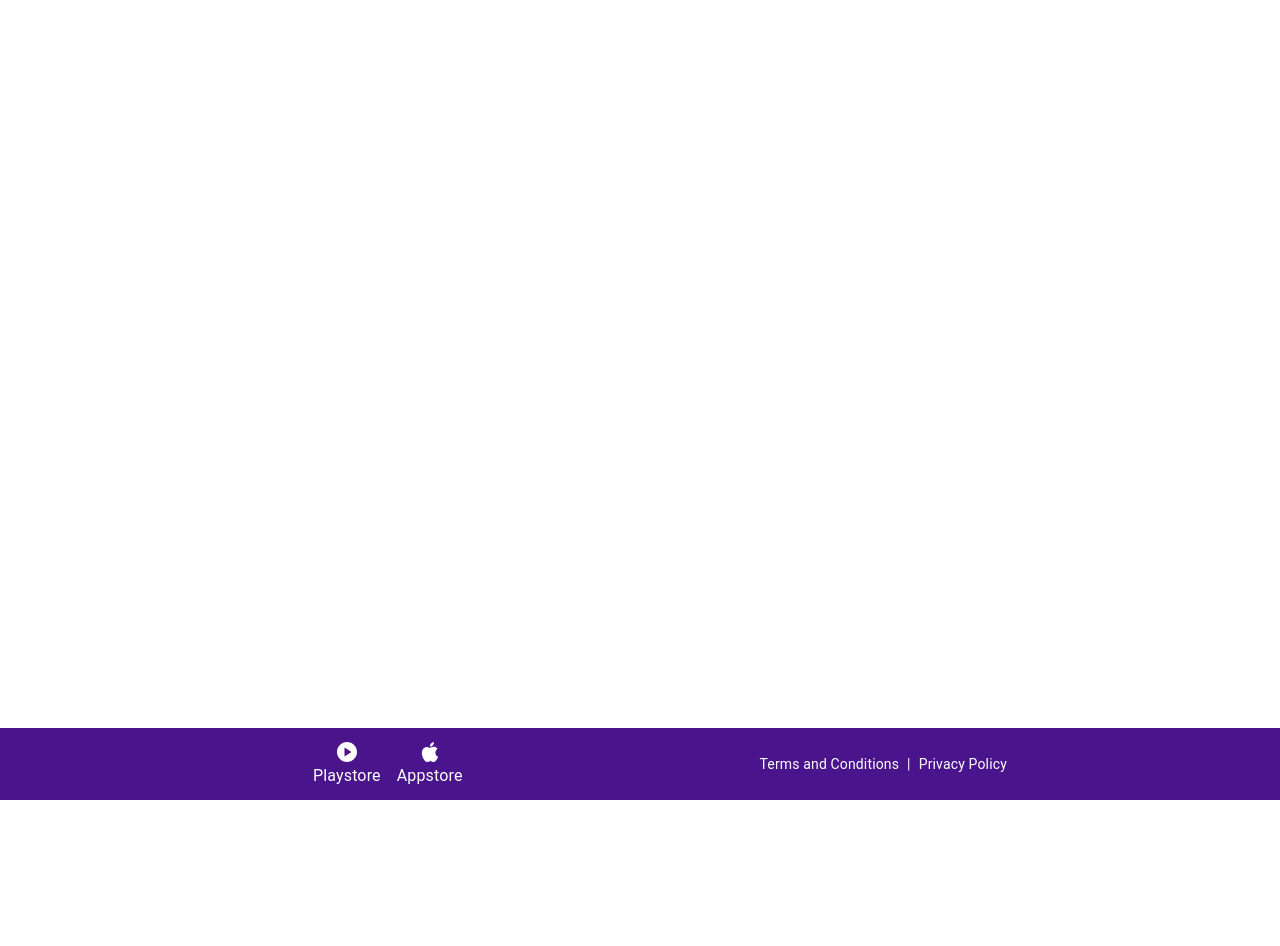
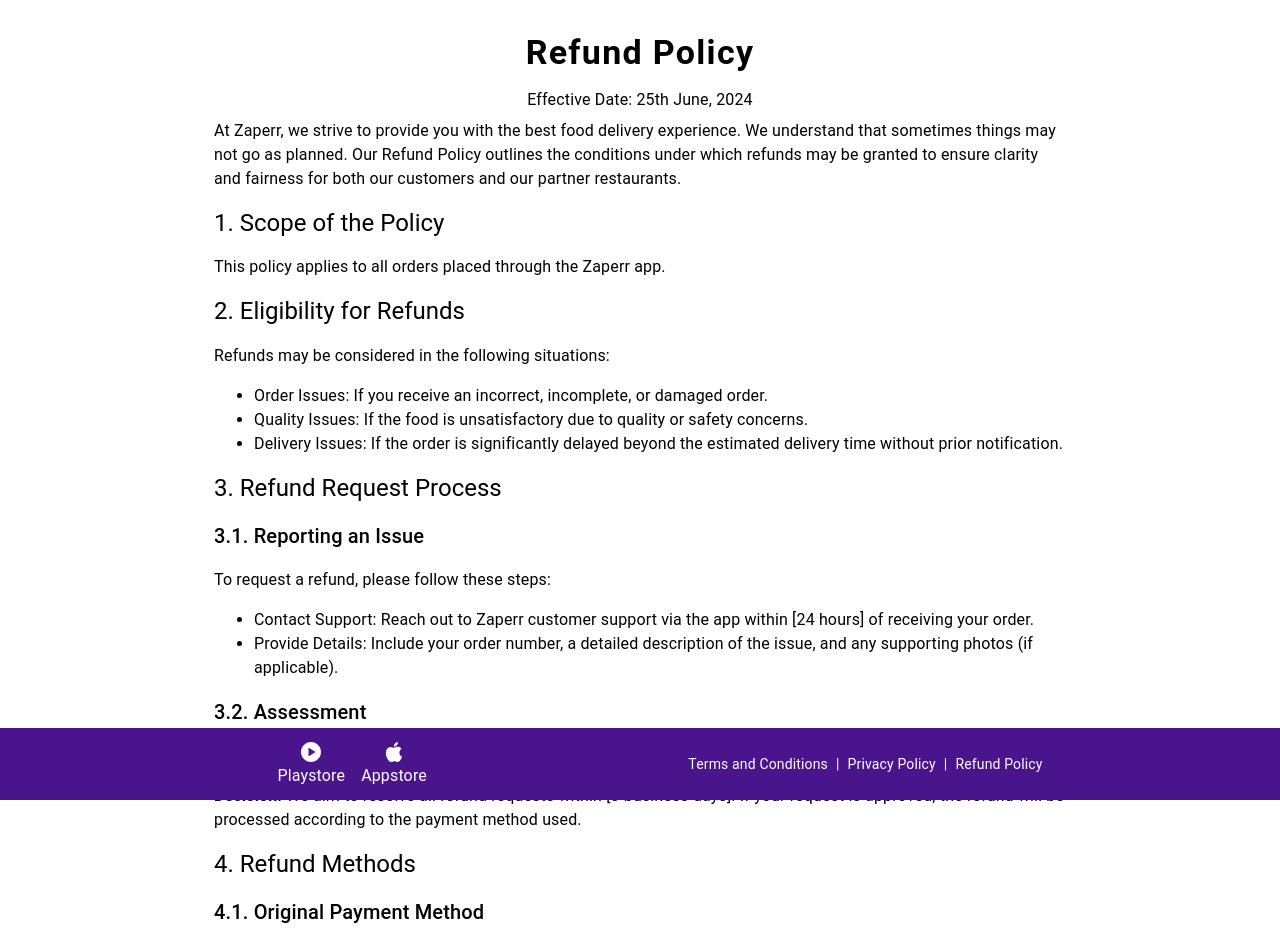
Before and after one commit to PriyomSaha/zaperr-customer-static, a React (Create React App) app: page /refund-policy in a window 1280 px wide. Shown: the top 946 px of the page. Before the commit the page ends 800 px from the top, so only its background shows below. Built offline with nearby package versions, Linux system fonts and the light colour scheme; a web font is replaced by a local one.

Commit message:
Logo , Refund policy

```diff
--- a/src/App.css
+++ b/src/App.css
@@ -23,3 +23,15 @@
   height: 50px;
   /* Adjust according to your footer height */
 }
+.image-container {
+  display: flex;
+  justify-content: center;
+  align-items: center;
+}
+
+.centered-image {
+  max-width: 50%;
+  /* Ensures the image fits within its container */
+  height: auto;
+  /* Maintains the aspect ratio */
+}
--- a/src/App.js
+++ b/src/App.js
@@ -9,6 +9,7 @@
   import("./Components/TermsAndConditions")
 );
 const PrivacyPolicy = lazy(() => import("./Components/PrivacyPolicy"));
+const RefundPolicy = lazy(() => import("./Components/RefundPolicy"));
 
 function App() {
   return (
@@ -19,6 +20,7 @@
           <Route path="/" element={<Body />} />
           <Route path="/terms&condition" element={<TermsAndConditions />} />
           <Route path="/privacy-policy" element={<PrivacyPolicy />} />
+          <Route path="/refund-policy" element={<RefundPolicy />} />
         </Routes>
       </Suspense>
       <Footer />
--- a/src/Components/Body.js
+++ b/src/Components/Body.js
@@ -8,6 +8,7 @@
   useMediaQuery,
 } from "@mui/material";
 import { useTheme } from "@mui/material/styles";
+import Logo from "../Logo.png";
 
 const Body = () => {
   const theme = useTheme();
@@ -24,7 +25,7 @@
     >
       <Box
         sx={{
-          backgroundColor: "#4a148c",
+          backgroundColor: "#280157",
           color: "white",
           p: 4,
           display: "flex",
@@ -35,7 +36,7 @@
           textAlign: "center",
         }}
       >
-        <Typography
+        {/* <Typography
           variant="h2"
           sx={{
             fontFamily: "Poppins, sans-serif",
@@ -46,7 +47,10 @@
           }}
         >
           Zaperr
-        </Typography>
+        </Typography> */}
+        <Box className="image-container" mb={3}>
+          <img src={Logo} alt="logo" className="centered-image" />
+        </Box>
         <Typography
           variant="h4"
           sx={{
--- a/src/Components/Footer.js
+++ b/src/Components/Footer.js
@@ -21,6 +21,7 @@
         display: "flex",
         alignItems: "center",
         justifyContent: "space-evenly",
+        flexDirection: isSmallScreen ? "column" : "row",
         height: isSmallScreen ? "auto" : "5vh",
         position: "fixed",
         bottom: 0,
@@ -33,6 +34,7 @@
           display: "flex",
           alignItems: "center",
           justifyContent: "center",
+          mb: isSmallScreen ? 2 : 0,
         }}
       >
         <IconButton color="inherit">
@@ -70,7 +72,11 @@
       >
         <Typography
           variant="body2"
-          sx={{ textDecoration: "none", color: "inherit" }}
+          sx={{
+            textDecoration: "none",
+            color: "inherit",
+            mb: isSmallScreen ? 1 : 0,
+          }}
         >
           <RouterLink
             to="/terms&condition"
@@ -79,7 +85,29 @@
             Terms and Conditions
           </RouterLink>
         </Typography>
-
+        {!isSmallScreen && (
+          <Typography variant="body2" sx={{ mx: 1 }}>
+            |
+          </Typography>
+        )}
+        <Typography
+          variant="body2"
+          sx={{
+            textDecoration: "none",
+            color: "inherit",
+            mb: isSmallScreen ? 1 : 0,
+          }}
+        >
+          <RouterLink
+            to="/privacy-policy"
+            style={{
+              textDecoration: "none",
+              color: "inherit",
+            }}
+          >
+            Privacy Policy
+          </RouterLink>
+        </Typography>
         {!isSmallScreen && (
           <Typography variant="body2" sx={{ mx: 1 }}>
             |
@@ -87,10 +115,10 @@
         )}
         <Typography variant="body2">
           <RouterLink
-            to="/privacy-policy"
+            to="/refund-policy"
             style={{ textDecoration: "none", color: "inherit" }}
           >
-            Privacy Policy
+            Refund Policy
           </RouterLink>
         </Typography>
       </Box>
--- a/src/Components/PrivacyPolicy.js
+++ b/src/Components/PrivacyPolicy.js
@@ -1,9 +1,15 @@
 import React from "react";
 import { Typography, Container, Box } from "@mui/material";
-
+import useMediaQuery from "@mui/material/useMediaQuery";
+import { useTheme } from "@mui/material/styles";
 function PrivacyPolicy() {
+  const theme = useTheme();
+  const isSmallScreen = useMediaQuery(theme.breakpoints.down("sm"));
   return (
-    <Container maxWidth="md" sx={{ paddingBottom: "20vh" }}>
+    <Container
+      maxWidth="md"
+      sx={{ paddingBottom: isSmallScreen ? "50vh" : "20vh" }}
+    >
       <Box sx={{ fontFamily: "Poppins, sans-serif", mt: 4 }}>
         <Typography
           variant="h4"
--- /dev/null
+++ b/src/Components/RefundPolicy.js
@@ -0,0 +1,169 @@
+import React from "react";
+import { Typography, Container, Box } from "@mui/material";
+import useMediaQuery from "@mui/material/useMediaQuery";
+import { useTheme } from "@mui/material/styles";
+
+function RefundPolicy() {
+  const theme = useTheme();
+  const isSmallScreen = useMediaQuery(theme.breakpoints.down("sm"));
+  return (
+    <Container
+      maxWidth="md"
+      sx={{ paddingBottom: isSmallScreen ? "50vh" : "20vh" }}
+    >
+      <Box sx={{ fontFamily: "Poppins, sans-serif", mt: 4 }}>
+        <Typography
+          variant="h4"
+          gutterBottom
+          align="center"
+          fontWeight={700}
+          letterSpacing={1.3}
+        >
+          Refund Policy
+        </Typography>
+        <Typography variant="subtitle1" gutterBottom align="center">
+          Effective Date: 25th June, 2024
+        </Typography>
+        <Typography variant="body1" paragraph>
+          At Zaperr, we strive to provide you with the best food delivery
+          experience. We understand that sometimes things may not go as planned.
+          Our Refund Policy outlines the conditions under which refunds may be
+          granted to ensure clarity and fairness for both our customers and our
+          partner restaurants.
+        </Typography>
+        <Typography variant="h5" paragraph>
+          1. Scope of the Policy
+        </Typography>
+        <Typography variant="body1" paragraph>
+          This policy applies to all orders placed through the Zaperr app.
+        </Typography>
+        <Typography variant="h5" paragraph>
+          2. Eligibility for Refunds
+        </Typography>
+        <Typography variant="body1" paragraph>
+          Refunds may be considered in the following situations:
+        </Typography>
+        <Typography variant="body1" component="ul" paragraph>
+          <li>
+            Order Issues: If you receive an incorrect, incomplete, or damaged
+            order.
+          </li>
+          <li>
+            Quality Issues: If the food is unsatisfactory due to quality or
+            safety concerns.
+          </li>
+          <li>
+            Delivery Issues: If the order is significantly delayed beyond the
+            estimated delivery time without prior notification.
+          </li>
+        </Typography>
+        <Typography variant="h5" paragraph>
+          3. Refund Request Process
+        </Typography>
+        <Typography variant="h6" paragraph>
+          3.1. Reporting an Issue
+        </Typography>
+        <Typography variant="body1" paragraph>
+          To request a refund, please follow these steps:
+        </Typography>
+        <Typography variant="body1" component="ul" paragraph>
+          <li>
+            Contact Support: Reach out to Zaperr customer support via the app
+            within [24 hours] of receiving your order.
+          </li>
+          <li>
+            Provide Details: Include your order number, a detailed description
+            of the issue, and any supporting photos (if applicable).
+          </li>
+        </Typography>
+        <Typography variant="h6" paragraph>
+          3.2. Assessment
+        </Typography>
+        <Typography variant="body1" paragraph>
+          <strong>Initial Review:</strong> Our customer support team will review
+          your request and may contact you for further information.
+        </Typography>
+        <Typography variant="body1" paragraph>
+          <strong>Decision:</strong> We aim to resolve all refund requests
+          within [3 business days]. If your request is approved, the refund will
+          be processed according to the payment method used.
+        </Typography>
+        <Typography variant="h5" paragraph>
+          4. Refund Methods
+        </Typography>
+        <Typography variant="h6" paragraph>
+          4.1. Original Payment Method
+        </Typography>
+        <Typography variant="body1" paragraph>
+          Refunds will generally be issued to the original payment method used
+          for the order.
+        </Typography>
+        <Typography variant="h6" paragraph>
+          4.2. Zaperr Credits
+        </Typography>
+        <Typography variant="body1" paragraph>
+          In some cases, refunds may be provided as Zaperr credits, which can be
+          used for future orders on the app.
+        </Typography>
+        <Typography variant="h5" paragraph>
+          5. Non-Refundable Situations
+        </Typography>
+        <Typography variant="body1" paragraph>
+          Refunds will not be granted in the following situations:
+        </Typography>
+        <Typography variant="body1" component="ul" paragraph>
+          <li>
+            Change of Mind: If you decide to cancel an order after it has been
+            confirmed by the restaurant or during delivery.
+          </li>
+          <li>
+            Incorrect Address: If you provide an incorrect or incomplete
+            delivery address.
+          </li>
+          <li>
+            Late Reporting: If you report an issue beyond the [24 hours] window
+            after delivery.
+          </li>
+        </Typography>
+        <Typography variant="h5" paragraph>
+          6. Cancellations
+        </Typography>
+        <Typography variant="body1" paragraph>
+          <strong>Customer-Initiated:</strong> If you wish to cancel your order,
+          you must do so before it is confirmed by the restaurant. Once
+          confirmed, cancellation is not guaranteed.
+        </Typography>
+        <Typography variant="body1" paragraph>
+          <strong>Zaperr-Initiated:</strong> Zaperr reserves the right to cancel
+          orders due to factors like restaurant availability, operational
+          issues, or fraudulent activity. In such cases, a full refund will be
+          issued.
+        </Typography>
+        <Typography variant="h5" paragraph>
+          7. Additional Considerations
+        </Typography>
+        <Typography variant="body1" paragraph>
+          <strong>Repeat Refund Requests:</strong> Excessive refund requests may
+          lead to a review of your account and potential restrictions.
+        </Typography>
+        <Typography variant="body1" paragraph>
+          <strong>Policy Updates:</strong> Zaperr reserves the right to update
+          this Refund Policy at any time. Changes will be effective immediately
+          upon posting to our app and website.
+        </Typography>
+        <Typography variant="h5" paragraph>
+          8. Contact Us
+        </Typography>
+        <Typography variant="body1" paragraph>
+          For any questions or further assistance regarding our Refund Policy,
+          please contact Zaperr customer support via:
+        </Typography>
+        <Typography variant="body1" paragraph>
+          Email: [Contact@zaperr.com]
+        </Typography>
+      </Box>
+    </Container>
+  );
+}
+
+export default RefundPolicy;
--- a/src/Components/TermsAndConditions.js
+++ b/src/Components/TermsAndConditions.js
@@ -1,9 +1,16 @@
 import React from "react";
 import { Typography, Container, Box } from "@mui/material";
+import useMediaQuery from "@mui/material/useMediaQuery";
+import { useTheme } from "@mui/material/styles";
 
 function TermsAndConditions() {
+  const theme = useTheme();
+  const isSmallScreen = useMediaQuery(theme.breakpoints.down("sm"));
   return (
-    <Container maxWidth="md" sx={{ paddingBottom: "20vh" }}>
+    <Container
+      maxWidth="md"
+      sx={{ paddingBottom: isSmallScreen ? "50vh" : "20vh" }}
+    >
       <Box sx={{ fontFamily: "Poppins, sans-serif", mt: 4 }}>
         <Typography
           variant="h4"
```
Also changed, not shown: src/Logo.png (added), 1 other file (tests, documents, lock files or other folders).
